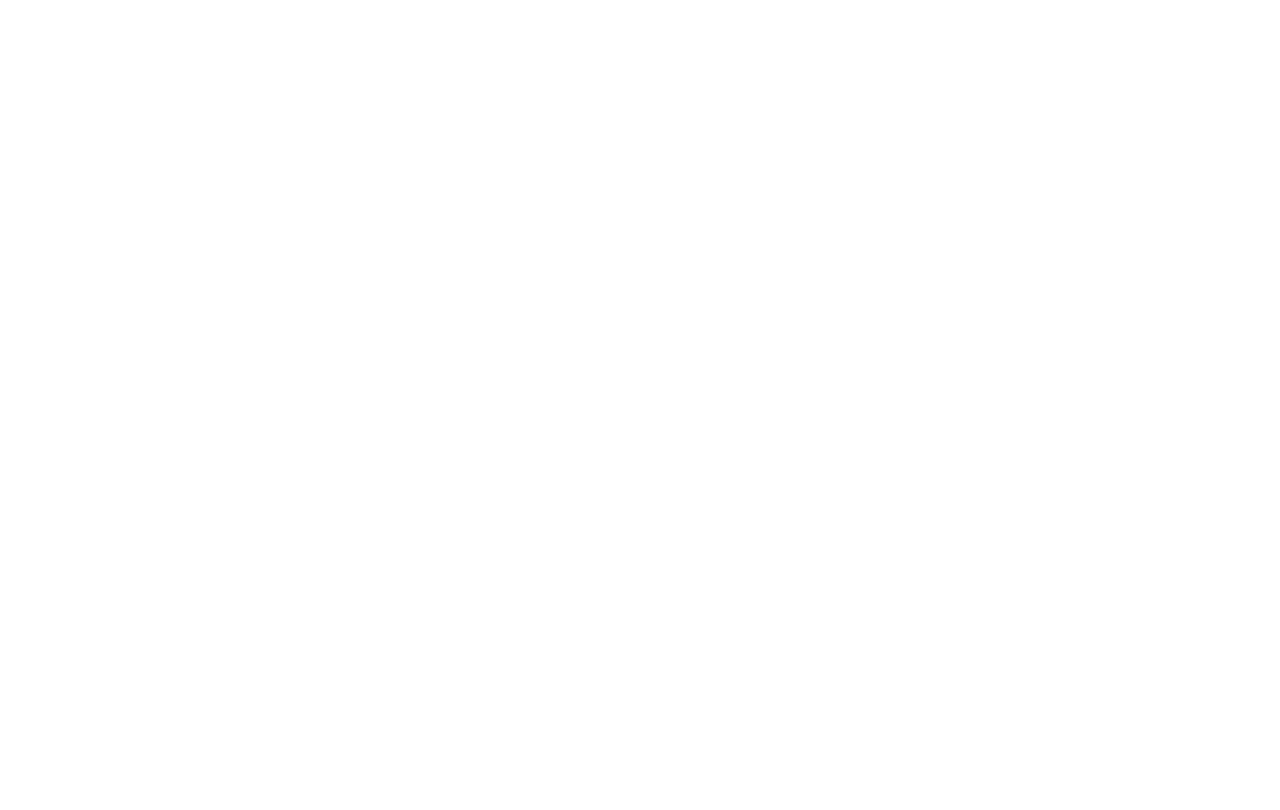
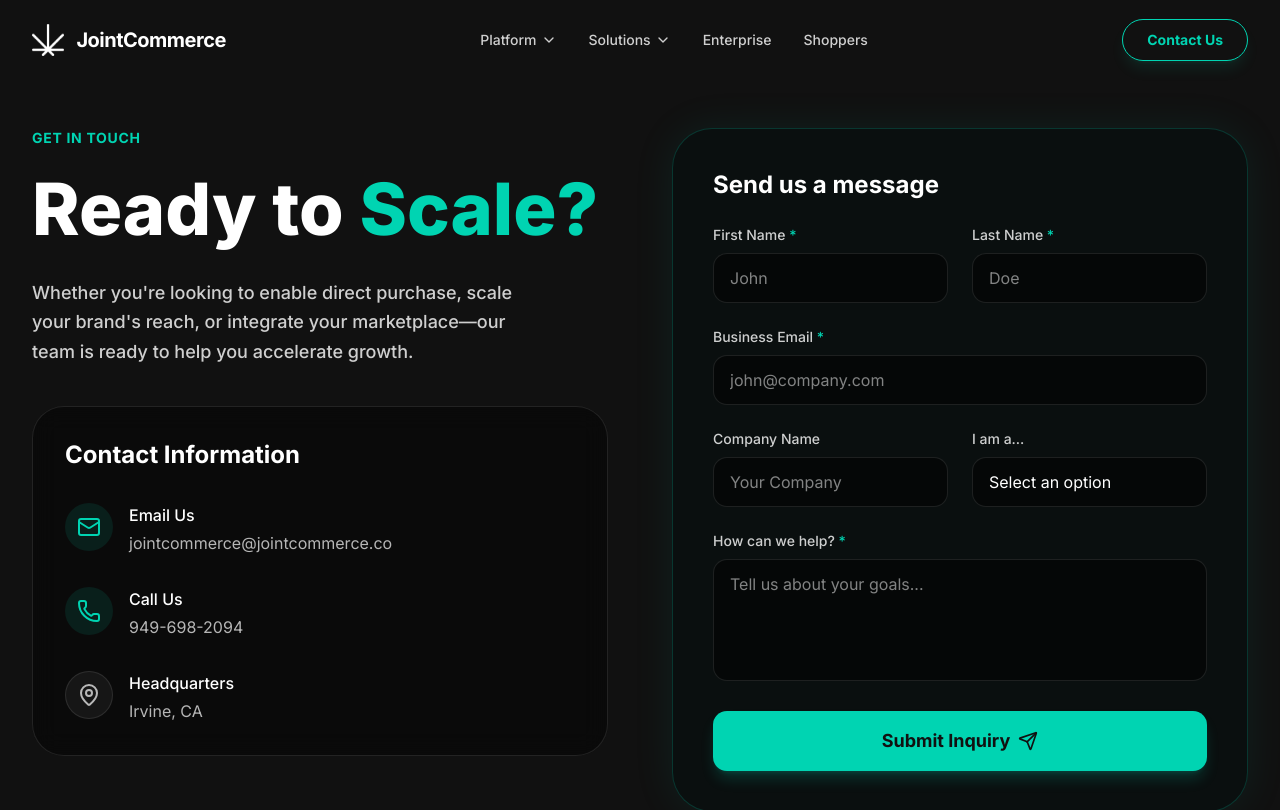
Before and after one commit to mohit-logicrays/jointcommerce-demo, a React (Vite) app: page /contact in a window 1280 px wide. Before the commit this address had no page. Shown: the top 810 px of the page. Built offline with nearby package versions, Linux system fonts and the light colour scheme.

Commit message:
feat: Implement new contact page with form and integrate it into app routing and navigation.

```diff
--- a/src/App.tsx
+++ b/src/App.tsx
@@ -18,6 +18,7 @@
 import { DirectoryPage } from './pages/DirectoryPage';
 import { ShoppersPage } from './pages/ShoppersPage';
 import { EnterprisePage } from './pages/EnterprisePage';
+import { ContactPage } from './pages/ContactPage';
 
 export default function App() {
   useEffect(() => {
@@ -46,6 +47,7 @@
         <Route path="/directory" element={<DirectoryPage />} />
         <Route path="/shoppers" element={<ShoppersPage />} />
         <Route path="/enterprise" element={<EnterprisePage />} />
+        <Route path="/contact" element={<ContactPage />} />
       </Route>
     </Routes>
   );
--- a/src/components/Footer.tsx
+++ b/src/components/Footer.tsx
@@ -68,6 +68,7 @@
               <ul className="space-y-4 text-xs font-medium text-jc-dark/70">
                 <li><Link to="/enterprise" className="hover:text-jc-teal transition-colors">Enterprise</Link></li>
                 <li><Link to="/advertisers" className="hover:text-jc-teal transition-colors">Advertisers</Link></li>
+                <li><Link to="/contact" className="hover:text-jc-teal transition-colors">Contact Us</Link></li>
                 <li><a href="#" className="hover:text-jc-teal transition-colors">Privacy Policy</a></li>
                 <li><a href="#" className="hover:text-jc-teal transition-colors">Terms of Service</a></li>
               </ul>
--- a/src/components/Navbar.tsx
+++ b/src/components/Navbar.tsx
@@ -100,9 +100,9 @@
 
           {/* Contact Button */}
           <div className="hidden lg:flex items-center">
-            <button className="px-6 py-2.5 rounded-full border border-jc-teal text-jc-teal hover:bg-jc-teal hover:text-jc-dark transition-colors text-sm font-bold shadow-lg shadow-jc-teal/10">
+            <Link to="/contact" className="px-6 py-2.5 rounded-full border border-jc-teal text-jc-teal hover:bg-jc-teal hover:text-jc-dark transition-colors text-sm font-bold shadow-lg shadow-jc-teal/10 inline-block">
               Contact Us
-            </button>
+            </Link>
           </div>
 
           {/* Mobile menu button */}
@@ -174,9 +174,9 @@
                 </div>
               ))}
               <div className="pt-6 pb-2 px-3">
-                <button className="w-full px-6 py-4 rounded-full border-2 border-jc-teal font-bold bg-jc-teal text-jc-dark transition-colors shadow-lg shadow-jc-teal/20 text-lg">
+                <Link to="/contact" onClick={handleMobileNavClick} className="w-full px-6 py-4 rounded-full border-2 border-jc-teal font-bold bg-jc-teal text-jc-dark transition-colors shadow-lg shadow-jc-teal/20 text-lg block text-center">
                   Contact Us
-                </button>
+                </Link>
               </div>
             </div>
           </motion.div>
--- /dev/null
+++ b/src/pages/ContactPage.tsx
@@ -0,0 +1,192 @@
+import React, { useState } from 'react';
+import { motion } from 'framer-motion';
+import { Mail, Phone, MapPin, Send } from 'lucide-react';
+
+export function ContactPage() {
+  const [formData, setFormData] = useState({
+    firstName: '',
+    lastName: '',
+    email: '',
+    company: '',
+    inquiryType: 'general',
+    message: ''
+  });
+
+  const handleChange = (e: React.ChangeEvent<HTMLInputElement | HTMLTextAreaElement | HTMLSelectElement>) => {
+    setFormData({ ...formData, [e.target.name]: e.target.value });
+  };
+
+  const handleSubmit = (e: React.FormEvent) => {
+    e.preventDefault();
+    // Handle form submission logic here
+    console.log('Form submitted:', formData);
+    alert('Thank you for reaching out! We will get back to you shortly.');
+    setFormData({ firstName: '', lastName: '', email: '', company: '', inquiryType: 'general', message: '' });
+  };
+
+  return (
+    <div className="pt-32 pb-24 px-4 sm:px-6 lg:px-8 max-w-7xl mx-auto">
+      <div className="grid grid-cols-1 lg:grid-cols-2 gap-16">
+
+        {/* Left Column - Contact Info */}
+        <motion.div
+          initial={{ opacity: 0, x: -30 }}
+          animate={{ opacity: 1, x: 0 }}
+          transition={{ duration: 0.8 }}
+          className="space-y-10"
+        >
+          <div>
+            <span className="text-jc-teal font-bold tracking-wider uppercase text-sm mb-4 block">Get In Touch</span>
+            <h1 className="text-4xl md:text-5xl lg:text-7xl font-extrabold text-white mb-6 leading-tight">
+              Ready to <span className="text-jc-teal">Scale?</span>
+            </h1>
+            <p className="text-lg text-white/80 leading-relaxed font-medium max-w-lg">
+              Whether you're looking to enable direct purchase, scale your brand's reach, or integrate your marketplace—our team is ready to help you accelerate growth.
+            </p>
+          </div>
+
+          <div className="space-y-8 bg-black/40 backdrop-blur-md p-8 rounded-[2rem] border border-white/10">
+            <h3 className="text-2xl font-bold text-white">Contact Information</h3>
+
+            <div className="flex items-start gap-4">
+              <div className="w-12 h-12 rounded-full bg-jc-teal/10 flex items-center justify-center flex-shrink-0">
+                <Mail className="w-6 h-6 text-jc-teal" />
+              </div>
+              <div>
+                <h4 className="text-white font-medium mb-1">Email Us</h4>
+                <a href="mailto:jointcommerce@jointcommerce.co" className="text-white/70 hover:text-jc-teal transition-colors">jointcommerce@jointcommerce.co</a>
+              </div>
+            </div>
+
+            <div className="flex items-start gap-4">
+              <div className="w-12 h-12 rounded-full bg-jc-teal/10 flex items-center justify-center flex-shrink-0">
+                <Phone className="w-6 h-6 text-jc-teal" />
+              </div>
+              <div>
+                <h4 className="text-white font-medium mb-1">Call Us</h4>
+                <a href="tel:949-698-2094" className="text-white/70 hover:text-jc-teal transition-colors">949-698-2094</a>
+              </div>
+            </div>
+
+            <div className="flex items-start gap-4">
+              <div className="w-12 h-12 rounded-full bg-white/5 border border-white/10 flex items-center justify-center flex-shrink-0">
+                <MapPin className="w-6 h-6 text-white/70" />
+              </div>
+              <div>
+                <h4 className="text-white font-medium mb-1">Headquarters</h4>
+                <p className="text-white/70">Irvine, CA</p>
+              </div>
+            </div>
+          </div>
+        </motion.div>
+
+        {/* Right Column - Contact Form */}
+        <motion.div
+          initial={{ opacity: 0, y: 30 }}
+          animate={{ opacity: 1, y: 0 }}
+          transition={{ duration: 0.8, delay: 0.2 }}
+        >
+          <form onSubmit={handleSubmit} className="bg-[#0a0f0f] p-8 md:p-10 rounded-[2.5rem] border border-jc-teal/20 shadow-[0_0_40px_rgba(0,163,143,0.1)] space-y-6">
+            <h3 className="text-2xl font-bold text-white mb-6">Send us a message</h3>
+
+            <div className="grid grid-cols-1 sm:grid-cols-2 gap-6">
+              <div className="space-y-2">
+                <label htmlFor="firstName" className="block text-sm font-medium text-white/80">First Name <span className="text-jc-teal">*</span></label>
+                <input
+                  type="text"
+                  id="firstName"
+                  name="firstName"
+                  value={formData.firstName}
+                  onChange={handleChange}
+                  required
+                  className="w-full bg-black/50 border border-white/10 rounded-xl px-4 py-3 text-white focus:outline-none focus:border-jc-teal focus:ring-1 focus:ring-jc-teal transition-all"
+                  placeholder="John"
+                />
+              </div>
+              <div className="space-y-2">
+                <label htmlFor="lastName" className="block text-sm font-medium text-white/80">Last Name <span className="text-jc-teal">*</span></label>
+                <input
+                  type="text"
+                  id="lastName"
+                  name="lastName"
+                  value={formData.lastName}
+                  onChange={handleChange}
+                  required
+                  className="w-full bg-black/50 border border-white/10 rounded-xl px-4 py-3 text-white focus:outline-none focus:border-jc-teal focus:ring-1 focus:ring-jc-teal transition-all"
+                  placeholder="Doe"
+                />
+              </div>
+            </div>
+
+            <div className="space-y-2">
+              <label htmlFor="email" className="block text-sm font-medium text-white/80">Business Email <span className="text-jc-teal">*</span></label>
+              <input
+                type="email"
+                id="email"
+                name="email"
+                value={formData.email}
+                onChange={handleChange}
+                required
+                className="w-full bg-black/50 border border-white/10 rounded-xl px-4 py-3 text-white focus:outline-none focus:border-jc-teal focus:ring-1 focus:ring-jc-teal transition-all"
+                placeholder="john@company.com"
+              />
+            </div>
+
+            <div className="grid grid-cols-1 sm:grid-cols-2 gap-6">
+               <div className="space-y-2">
+                 <label htmlFor="company" className="block text-sm font-medium text-white/80">Company Name</label>
+                 <input
+                   type="text"
+                   id="company"
+                   name="company"
+                   value={formData.company}
+                   onChange={handleChange}
+                   className="w-full bg-black/50 border border-white/10 rounded-xl px-4 py-3 text-white focus:outline-none focus:border-jc-teal focus:ring-1 focus:ring-jc-teal transition-all"
+                   placeholder="Your Company"
+                 />
+               </div>
+               <div className="space-y-2">
+                 <label htmlFor="inquiryType" className="block text-sm font-medium text-white/80">I am a...</label>
+                 <select
+                   id="inquiryType"
+                   name="inquiryType"
+                   value={formData.inquiryType}
+                   onChange={handleChange}
+                   className="w-full bg-black/50 border border-white/10 rounded-xl px-4 py-3 text-white focus:outline-none focus:border-jc-teal focus:ring-1 focus:ring-jc-teal transition-all appearance-none"
+                 >
+                   <option value="general">Select an option</option>
+                   <option value="retailer">Retailer / Dispensary</option>
+                   <option value="brand">Brand</option>
+                   <option value="agency">Agency</option>
+                   <option value="partner">Technology Partner</option>
+                   <option value="other">Other</option>
+                 </select>
+               </div>
+            </div>
+
+            <div className="space-y-2">
+              <label htmlFor="message" className="block text-sm font-medium text-white/80">How can we help? <span className="text-jc-teal">*</span></label>
+              <textarea
+                id="message"
+                name="message"
+                value={formData.message}
+                onChange={handleChange}
+                required
+                rows={4}
+                className="w-full bg-black/50 border border-white/10 rounded-xl px-4 py-3 text-white focus:outline-none focus:border-jc-teal focus:ring-1 focus:ring-jc-teal transition-all resize-none"
+                placeholder="Tell us about your goals..."
+              ></textarea>
+            </div>
+
+            <button
+              type="submit"
+              className="w-full py-4 bg-jc-teal text-jc-dark font-bold text-lg rounded-xl hover:bg-white transition-colors duration-300 shadow-lg shadow-jc-teal/20 flex items-center justify-center gap-2 group mt-4!"
+            >
+              Submit Inquiry <Send className="w-5 h-5 group-hover:translate-x-1 transition-transform" />
+            </button>
+          </form>
+        </motion.div>
+      </div>
+    </div>
+  );
+}
```
